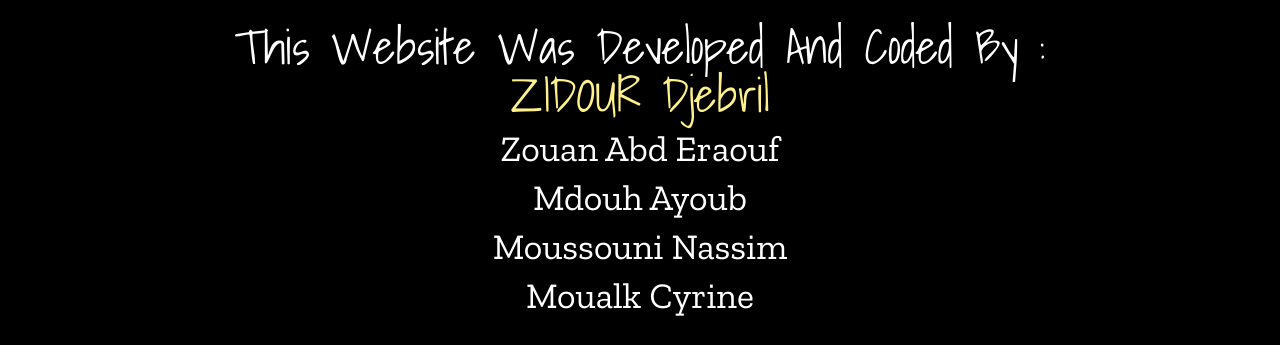
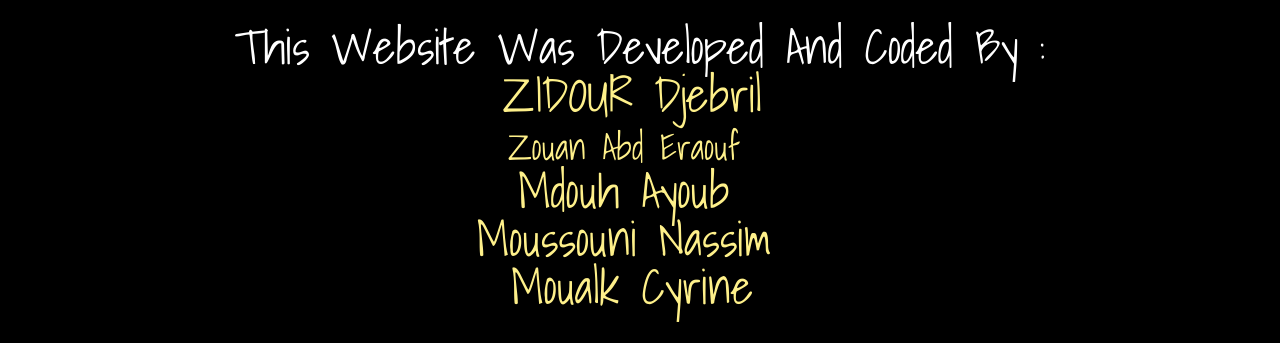
Before and after one commit to DjebrilZidour/bjaoui, a React (Vite) app: page / in a window 1280 px wide. Shown: the part 3039-3384 px from the top of the page. Built offline with nearby package versions, Linux system fonts and the light colour scheme; a web font is replaced by a local one.

Commit message:
edit names

```diff
--- a/src/App.jsx
+++ b/src/App.jsx
@@ -293,23 +293,23 @@ function App() {
         <h1 className="text-5xl shadows-into-light-regular text-white text-center">
           this website was developed and coded by :<br />{" "}
           <a>
-            <span className=" px-4 w-full rounded-3xl text-yellow-200 cursor-pointer hover:bg-white hover:text-black">
+            <span className=" px-4 w-full rounded-3xl text-yellow-200 cursor-pointer  ">
               ZIDOUR Djebril
             </span>
           </a>{" "}
-          <span className="zilla-slab-light text-4xl">
+          <span className=" text-4xl px-4 w-full rounded-3xl text-yellow-200 cursor-pointer  ">
             {" "}
             <br /> zouan abd eraouf{" "}
           </span>
-          <span className="zilla-slab-light text-4xl">
+          <span className="  px-4 w-full rounded-3xl text-yellow-200 cursor-pointer ">
             {" "}
             <br /> Mdouh ayoub{" "}
           </span>
-          <span className="zilla-slab-light text-4xl">
+          <span className=" px-4 w-full rounded-3xl text-yellow-200 cursor-pointer ">
             {" "}
             <br /> moussouni nassim{" "}
           </span>
-          <span className="zilla-slab-light text-4xl">
+          <span className="  px-4 w-full rounded-3xl text-yellow-200 cursor-pointer ">
             {" "}
             <br /> Moualk cyrine{" "}
           </span>
```
